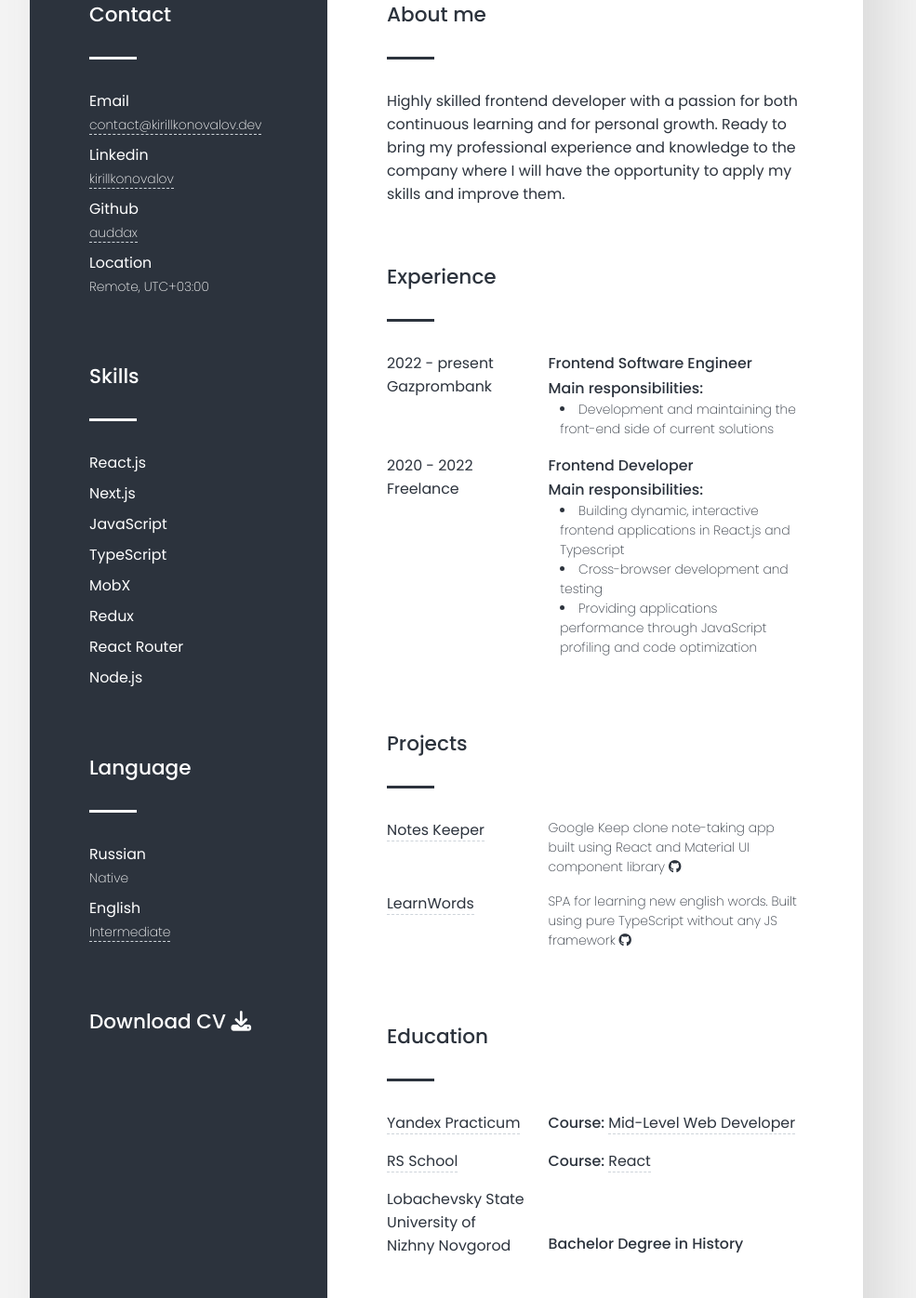
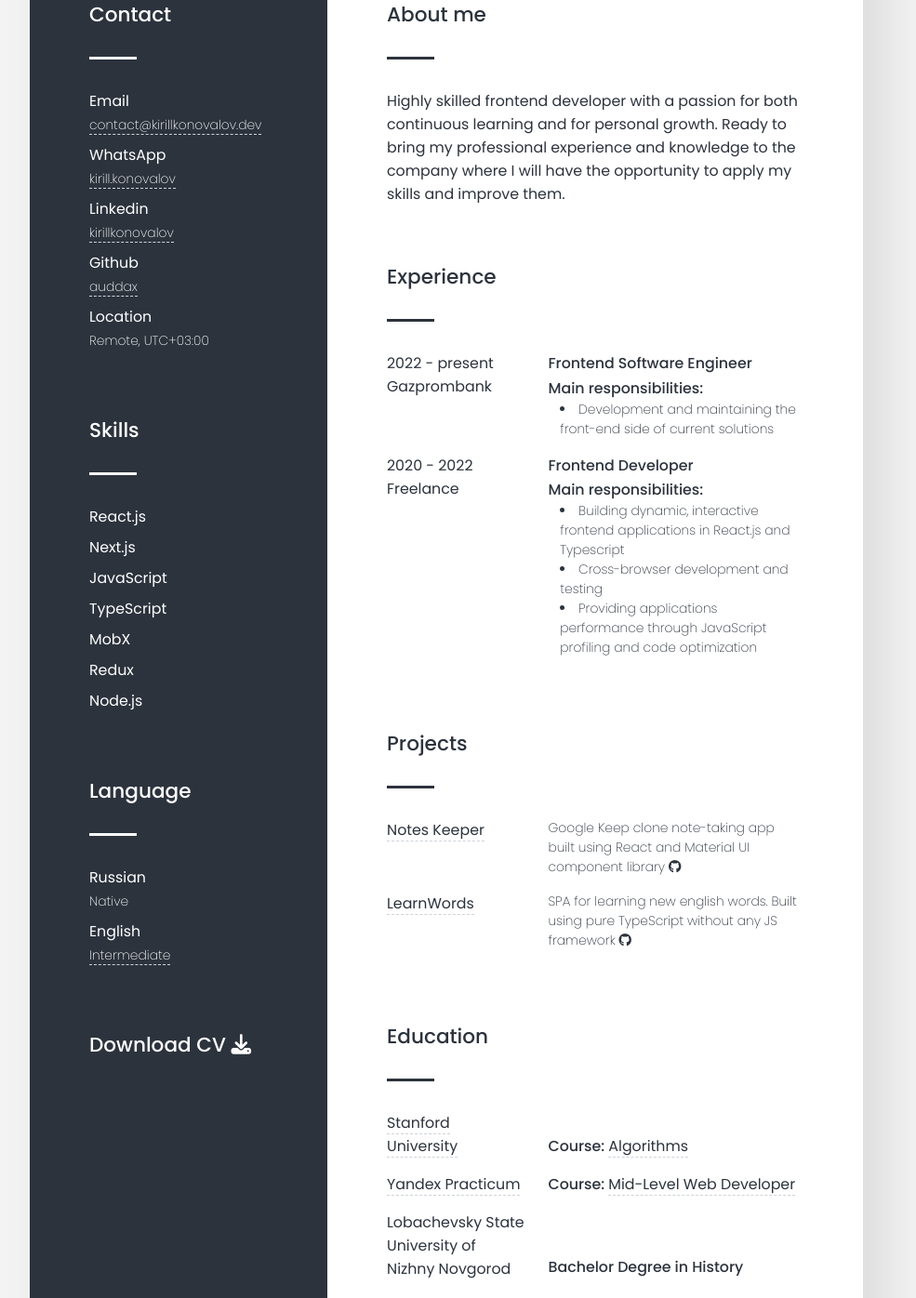
Before and after one commit to auddax/rsschool-cv, a plain HTML site: page index.html in a window 1280 px wide. Shown: the part 420-1816 px from the top of the page at 93% size, without its empty margins (160-1145 px from the left). Drawn offline with Linux system fonts and the light colour scheme.

Commit message:
feat: update contact, education sections and resume file

```diff
--- a/index.html
+++ b/index.html
@@ -42,6 +42,9 @@
                         <li>Email<br>
                             <span class="font-light"><a href="mailto:contact@kirillkonovalov.dev" target="_blank" rel="noreferrer">contact@kirillkonovalov.dev</a></span>
                         </li>
+                        <li>WhatsApp<br>
+                            <span class="font-light"><a href="https://wa.me/kirill.konovalov" target="_blank" rel="noreferrer">kirill.konovalov</a></span>
+                        </li>
                         <li>Linkedin<br>
                             <span class="font-light"><a href="https://www.linkedin.com/in/kirillkonovalov" target="_blank" rel="noreferrer">kirillkonovalov</a></span>
                         </li>
@@ -63,7 +66,6 @@
                         <li>TypeScript</li>
                         <li>MobX</li>
                         <li>Redux</li>
-                        <li>React Router</li>
                         <li>Node.js</li>
                     </ul>
                 </article>
@@ -168,18 +170,18 @@
                 <div class="container table-container">
                     <div class="item row">
                         <div class="column table-column-left">
+                            <div class="company-name"><a href="https://online.stanford.edu" target="_blank" rel="noreferrer">Stanford University</a></div>
+                        </div>
+                        <div class="column table-column-right">
+                            <p><strong>Course: </strong><a href="https://coursera.org/verify/specialization/9HKOKBEEJ6YU" target="_blank" rel="noreferrer">Algorithms</a></p>
+                        </div>
+                    </div>
+                    <div class="item row">
+                        <div class="column table-column-left">
                             <div class="company-name"><a href="https://practicum.yandex.ru/" target="_blank" rel="noreferrer">Yandex Practicum</a></div>
                         </div>
                         <div class="column table-column-right">
                             <p><strong>Course: </strong><a href="resources/files/middle-frontend-en.pdf" target="_blank" rel="noreferrer">Mid-Level Web Developer</a></p>
-                        </div>
-                    </div>
-                    <div class="item row">
-                        <div class="column table-column-left">
-                            <div class="company-name"><a href="https://rs.school/" target="_blank" rel="noreferrer">RS School</a></div>
-                        </div>
-                        <div class="column table-column-right">
-                            <p><strong>Course: </strong><a href="https://app.rs.school/certificate/5i40pq1w" target="_blank" rel="noreferrer">React</a></p>
                         </div>
                     </div>
                     <div class="item row">
```
Also changed, not shown: 1 other file.
